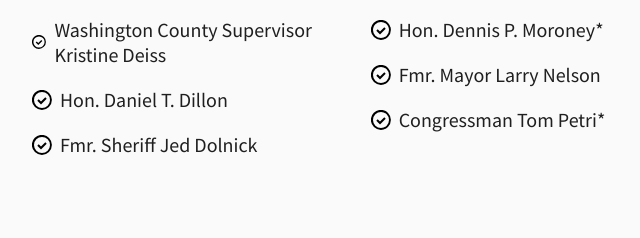
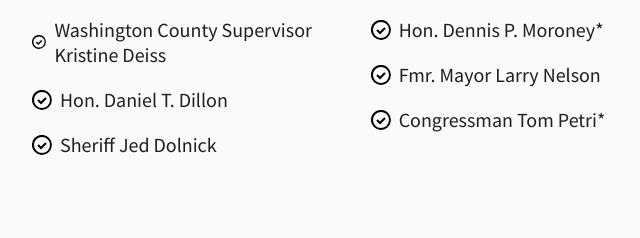
Before and after one commit to tekjoe/judicial-campaign, a Gatsby site: page /endorsements in a window 1280 px wide. Shown: the part 5054-5292 px from the top of the page, 124-764 px from the left. Built offline with nearby package versions, Linux system fonts and the light colour scheme; Gatsby itself is replaced by a stand-in of ours.

Commit message:
fixed typo

```diff
--- a/src/components/organisms/Endorsements/utils.js
+++ b/src/components/organisms/Endorsements/utils.js
@@ -99,7 +99,7 @@ const endorsements = {
     "Fmr. Governor Scott McCallum",
     "Hon. John Franke*",
     "Congressman Tom Petri*",
-    "Fmr. Sheriff Jed Dolnick",
+    "Sheriff Jed Dolnick",
     "Washington County Supervisor Kristine Deiss",
   ],
   leaders: [
```
